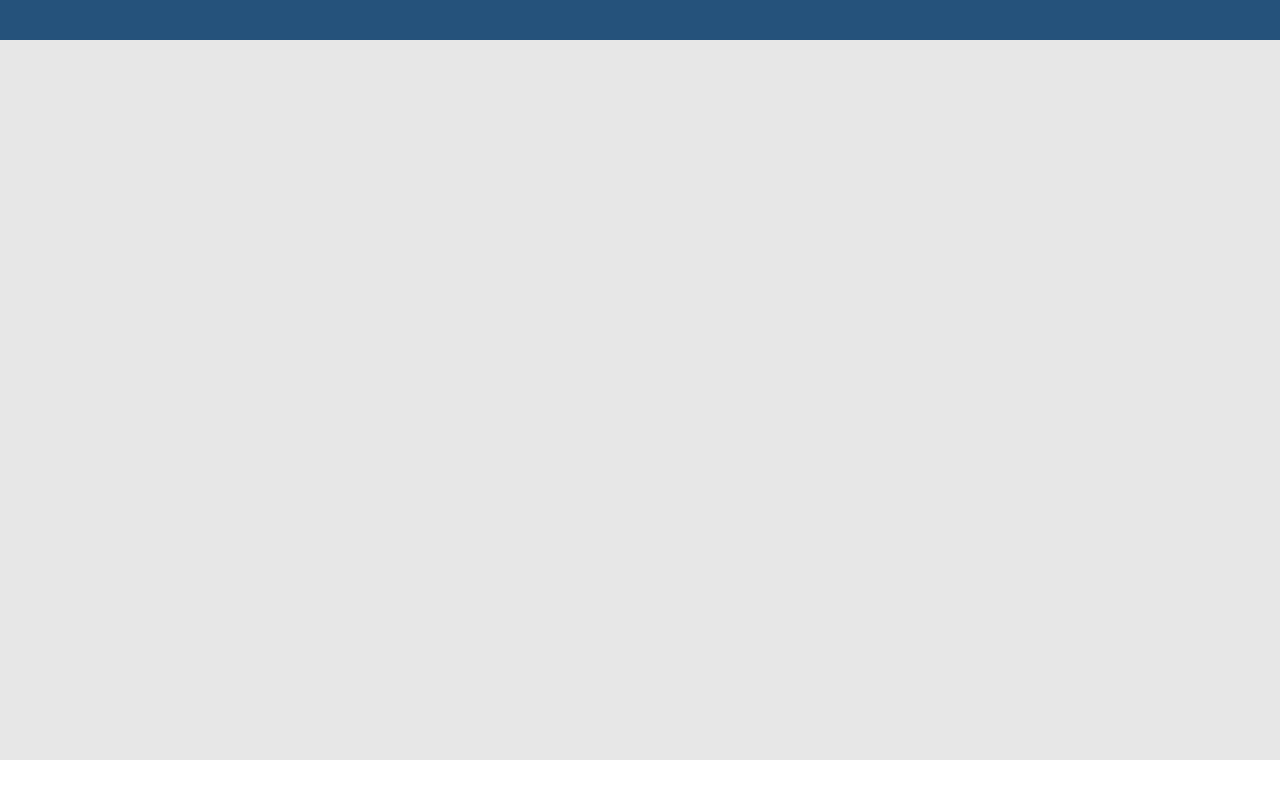
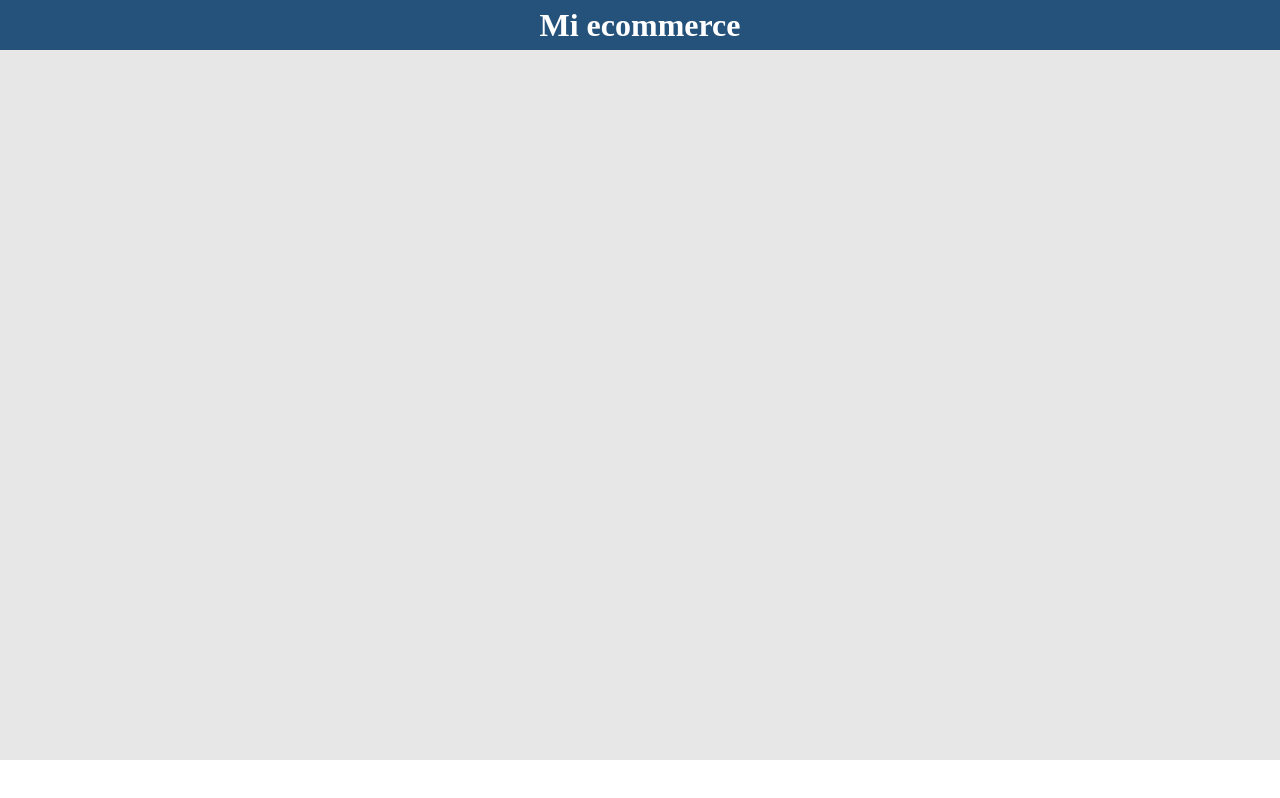
Before and after one commit to jualvareze/ecommerce, a plain HTML site: page index.html in a window 1280 px wide. Drawn offline with Linux system fonts and the light colour scheme.

Commit message:
crear header

```diff
--- a/assets/css/styles.css
+++ b/assets/css/styles.css
@@ -4,10 +4,11 @@
 }
 
 body{
+    text-align: center;
     display: grid;
     background-color: #E7E7E7;
     grid-template-columns: 1fr 3fr;
-    grid-template-rows: 40px 1fr 40px;
+    grid-template-rows: 50px 1fr 40px;
     height: 100vh;
     grid-template-areas:
                     'header header'
@@ -16,8 +17,15 @@ body{
 }
 
 header{
+    display: flex;
+    flex-direction: column;
+    justify-content: center;
+    color:white;
     grid-area: header;
     background-color: #25527B;
+}
+
+header h1{
 }
 
 aside{
--- a/index.html
+++ b/index.html
@@ -8,7 +8,9 @@
     <title>ecommerce</title>
 </head>
 <body>
-    <header></header>
+    <header>
+        <h1>Mi ecommerce</h1>
+    </header>
     <aside></aside>
     <main></main>
     <footer></footer>
```
